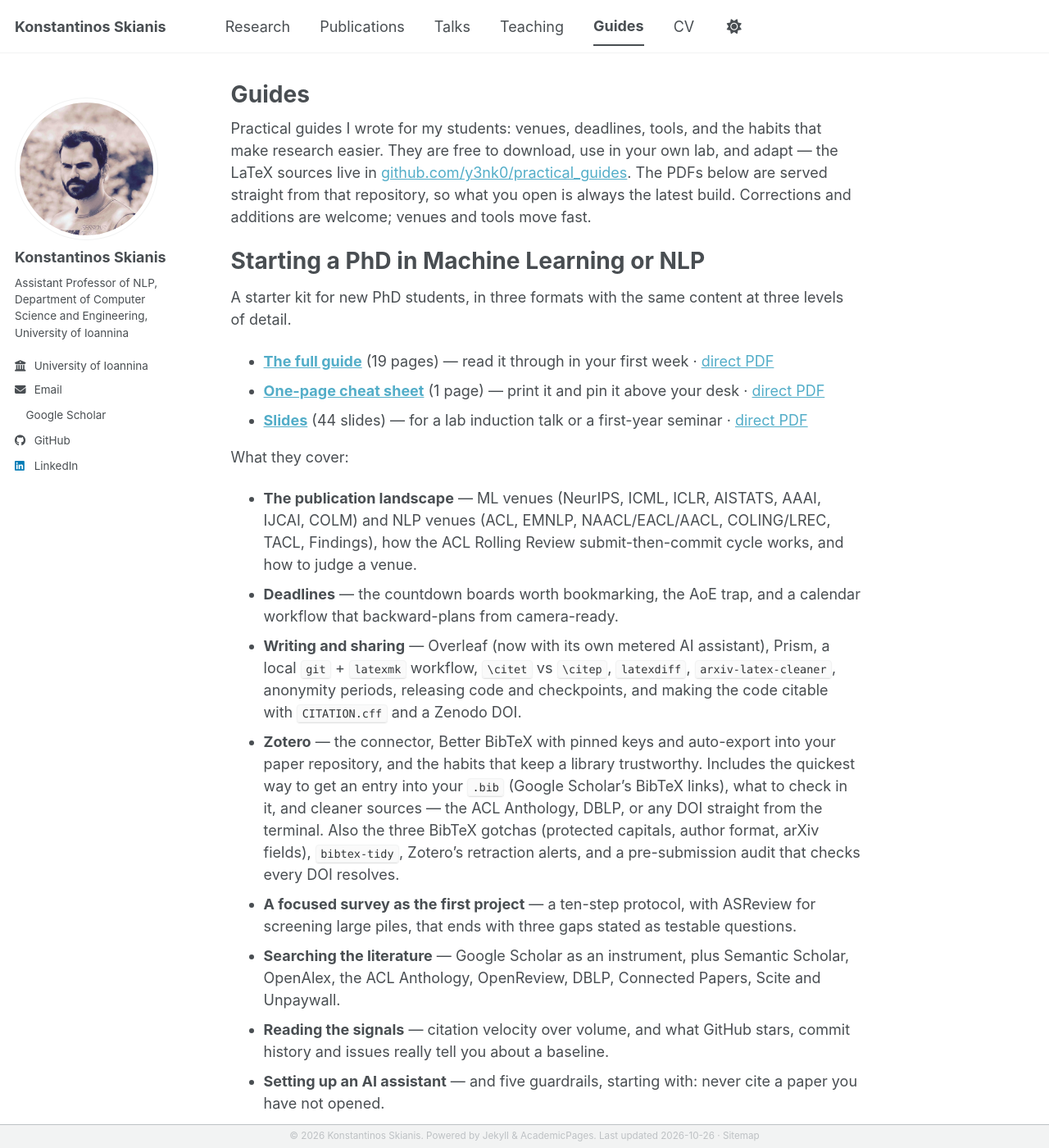
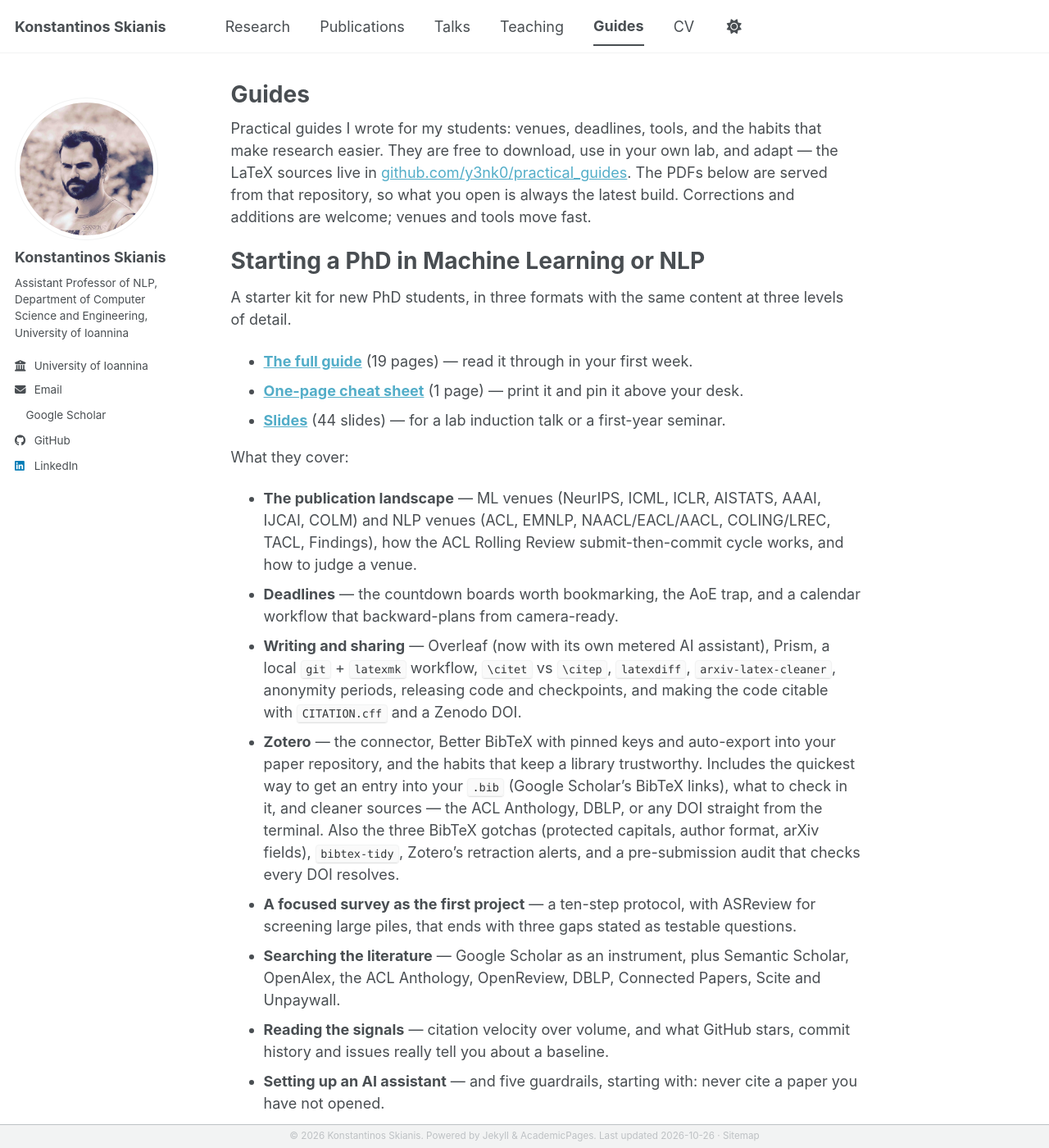
Before and after one commit to y3nk0/y3nk0.github.io, a Jekyll site: the page built from _pages/guides.md, in a window 1280 px wide and 1400 px high. Shown: the whole window at 82% size. Built offline with Jekyll 4.4.1, drawn with Linux system fonts in a browser that asks for light colours; a style sheet for code colours, icons or effects is not loaded; some of the changed text lies outside the part shown.

Commit message:
Guides: serve the PDFs through jsDelivr so they open in the browser
GitHub's raw URLs send PDFs as octet-stream and force a download, and the
file pages wrap them in GitHub's viewer. jsDelivr mirrors the repository
and serves application/pdf, so each title now opens the PDF directly; the
separate download links are dropped (practical_guides 4a7a6d3).

```diff
--- a/_pages/guides.md
+++ b/_pages/guides.md
@@ -9,9 +9,9 @@ Practical guides I wrote for my students: venues, deadlines, tools, and the
 habits that make research easier. They are free to download, use in your own
 lab, and adapt — the LaTeX sources live in
 [github.com/y3nk0/practical_guides](https://github.com/y3nk0/practical_guides).
-The PDFs below are served straight from that repository, so what you open is
-always the latest build. Corrections and additions are welcome; venues and
-tools move fast.
+The PDFs below are served from that repository, so what you open is always the
+latest build. Corrections and additions are welcome; venues and tools move
+fast.
 
 Starting a PhD in Machine Learning or NLP
 ======
@@ -19,9 +19,9 @@ Starting a PhD in Machine Learning or NLP
 A starter kit for new PhD students, in three formats with the same content at
 three levels of detail.
 
-* **[The full guide](https://github.com/y3nk0/practical_guides/blob/main/phd-ml-nlp-starter-guide.pdf)** (19 pages) — read it through in your first week · [direct PDF](https://github.com/y3nk0/practical_guides/raw/main/phd-ml-nlp-starter-guide.pdf)
-* **[One-page cheat sheet](https://github.com/y3nk0/practical_guides/blob/main/phd-ml-nlp-onepager.pdf)** (1 page) — print it and pin it above your desk · [direct PDF](https://github.com/y3nk0/practical_guides/raw/main/phd-ml-nlp-onepager.pdf)
-* **[Slides](https://github.com/y3nk0/practical_guides/blob/main/phd-ml-nlp-slides.pdf)** (44 slides) — for a lab induction talk or a first-year seminar · [direct PDF](https://github.com/y3nk0/practical_guides/raw/main/phd-ml-nlp-slides.pdf)
+* **[The full guide](https://cdn.jsdelivr.net/gh/y3nk0/practical_guides@main/phd-ml-nlp-starter-guide.pdf)** (19 pages) — read it through in your first week.
+* **[One-page cheat sheet](https://cdn.jsdelivr.net/gh/y3nk0/practical_guides@main/phd-ml-nlp-onepager.pdf)** (1 page) — print it and pin it above your desk.
+* **[Slides](https://cdn.jsdelivr.net/gh/y3nk0/practical_guides@main/phd-ml-nlp-slides.pdf)** (44 slides) — for a lab induction talk or a first-year seminar.
 
 What they cover:
 
@@ -39,9 +39,9 @@ What they cover:
 Doing an Undergraduate Thesis in Machine Learning or NLP
 ======
 
-* **[The full guide](https://github.com/y3nk0/practical_guides/blob/main/undergrad-thesis-ml-nlp-guide.pdf)** (15 pages) — hand it out at the first supervision meeting · [direct PDF](https://github.com/y3nk0/practical_guides/raw/main/undergrad-thesis-ml-nlp-guide.pdf)
-* **[One-page cheat sheet](https://github.com/y3nk0/practical_guides/blob/main/undergrad-thesis-onepager.pdf)** (1 page) — print it and pin it above the desk · [direct PDF](https://github.com/y3nk0/practical_guides/raw/main/undergrad-thesis-onepager.pdf)
-* **[Slides](https://github.com/y3nk0/practical_guides/blob/main/undergrad-thesis-slides.pdf)** (29 slides) — a thesis-kickoff talk for a whole cohort · [direct PDF](https://github.com/y3nk0/practical_guides/raw/main/undergrad-thesis-slides.pdf)
+* **[The full guide](https://cdn.jsdelivr.net/gh/y3nk0/practical_guides@main/undergrad-thesis-ml-nlp-guide.pdf)** (15 pages) — hand it out at the first supervision meeting.
+* **[One-page cheat sheet](https://cdn.jsdelivr.net/gh/y3nk0/practical_guides@main/undergrad-thesis-onepager.pdf)** (1 page) — print it and pin it above the desk.
+* **[Slides](https://cdn.jsdelivr.net/gh/y3nk0/practical_guides@main/undergrad-thesis-slides.pdf)** (29 slides) — a thesis-kickoff talk for a whole cohort.
 
 Nobody expects an undergraduate thesis to beat the state of the art. The
 expectation is that you do something correctly, understand it completely, and
```
